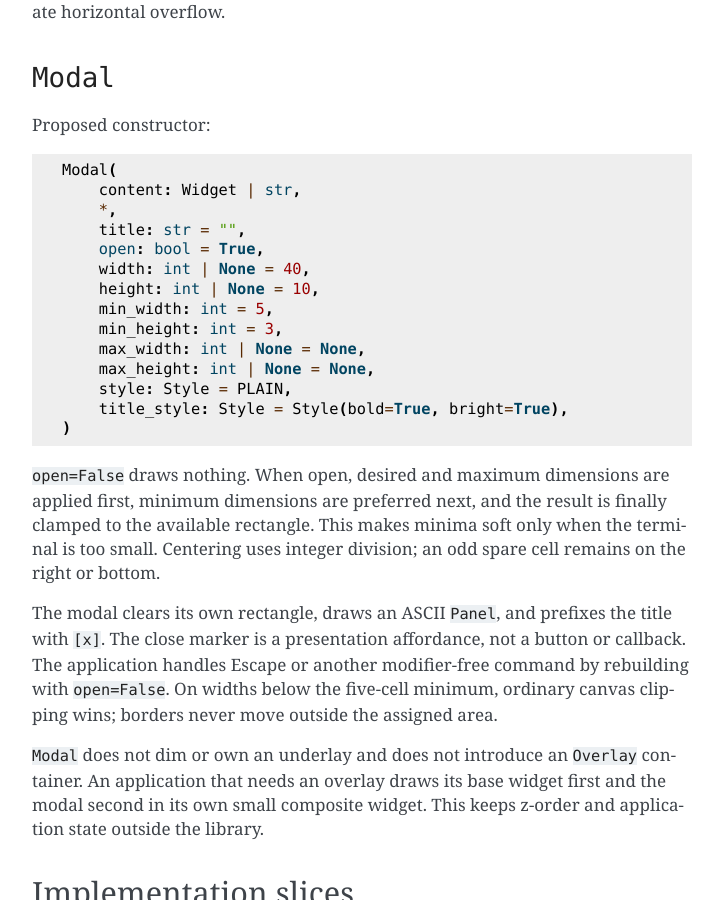
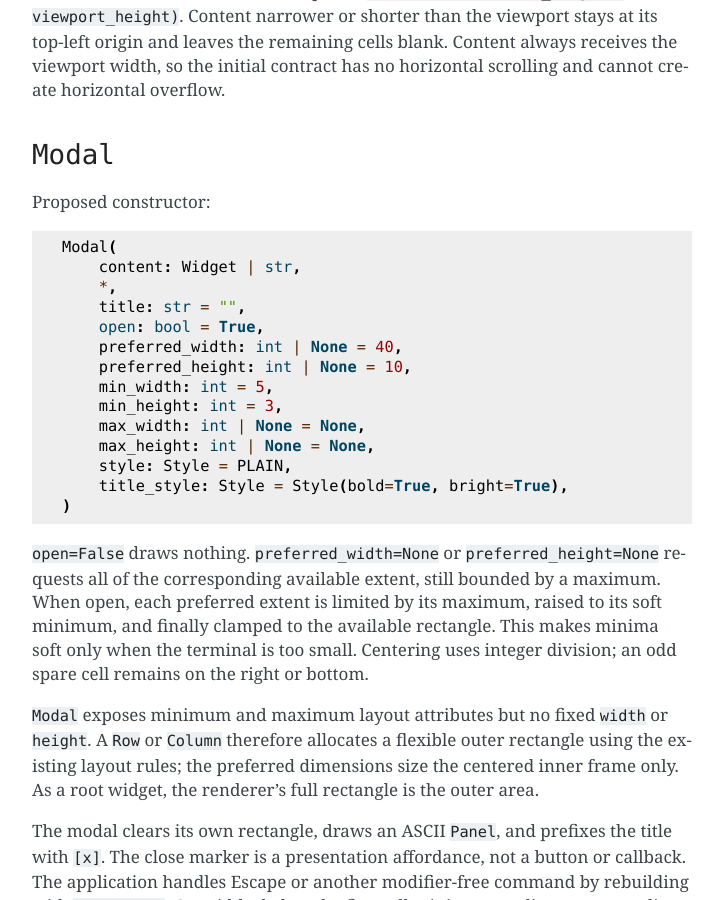
Before and after one commit to TheBitPoets/thebitlab-tui, a Sphinx documentation site: the page built from docs/architecture/phase-2-contracts.rst, in a window 1280 px wide and 900 px high, scrolled down 4618 px. Shown: the whole window, without its empty margins (388-1111 px from the left). Built offline with Sphinx 7.4.7, drawn with Linux system fonts in a browser that asks for light colours; some of the changed text lies outside the part shown.

Commit message:
docs: separate modal preferred size

```diff
--- a/docs/architecture/phase-2-contracts.rst
+++ b/docs/architecture/phase-2-contracts.rst
@@ -42,13 +42,16 @@ Shared size and validation rules
 New widgets use the existing ``width``, ``height``, ``min_width``, ``min_height``, ``max_width``,
 and ``max_height`` attributes where they participate in ``Row`` or ``Column`` allocation. Minimum
 sizes remain soft when the terminal cannot fit them. Fixed sizes continue to use the current layout
-rules. Phase 2 does not introduce a shared size-hints base class.
+rules. ``Modal`` is the exception: it deliberately omits fixed ``width`` and ``height`` attributes
+so a layout can assign a flexible outer rectangle, then uses distinct preferred dimensions for the
+centered inner frame. Phase 2 does not introduce a shared size-hints base class.
 
 Widget-specific enum-like inputs use documented strings and raise ``ValueError`` for unknown
 values. Negative offsets, content extents, or explicit dimensions raise ``ValueError``. Offsets
 larger than the current content are safe: drawing clamps an effective offset without modifying the
-public field. Text is normalized through ``Canvas.write``, which removes existing ANSI sequences
-and replaces embedded newlines on a single rendered row.
+public field. A maximum smaller than its corresponding minimum raises ``ValueError``. Text is
+normalized through ``Canvas.write``, which removes existing ANSI sequences and replaces embedded
+newlines on a single rendered row.
 
 ``Canvas.blit``
 ---------------
@@ -213,8 +216,8 @@ Proposed constructor:
        *,
        title: str = "",
        open: bool = True,
-       width: int | None = 40,
-       height: int | None = 10,
+       preferred_width: int | None = 40,
+       preferred_height: int | None = 10,
        min_width: int = 5,
        min_height: int = 3,
        max_width: int | None = None,
@@ -223,10 +226,16 @@ Proposed constructor:
        title_style: Style = Style(bold=True, bright=True),
    )
 
-``open=False`` draws nothing. When open, desired and maximum dimensions are applied first, minimum
-dimensions are preferred next, and the result is finally clamped to the available rectangle. This
-makes minima soft only when the terminal is too small. Centering uses integer division; an odd spare
-cell remains on the right or bottom.
+``open=False`` draws nothing. ``preferred_width=None`` or ``preferred_height=None`` requests all of
+the corresponding available extent, still bounded by a maximum. When open, each preferred extent
+is limited by its maximum, raised to its soft minimum, and finally clamped to the available
+rectangle. This makes minima soft only when the terminal is too small. Centering uses integer
+division; an odd spare cell remains on the right or bottom.
+
+``Modal`` exposes minimum and maximum layout attributes but no fixed ``width`` or ``height``. A
+``Row`` or ``Column`` therefore allocates a flexible outer rectangle using the existing layout
+rules; the preferred dimensions size the centered inner frame only. As a root widget, the renderer's
+full rectangle is the outer area.
 
 The modal clears its own rectangle, draws an ASCII ``Panel``, and prefixes the title with ``[x]``.
 The close marker is a presentation affordance, not a button or callback. The application handles
@@ -261,6 +270,7 @@ Implementation pull requests must cover:
 - active items both inside and outside the requested viewport;
 - source and destination clipping plus style preservation for ``Canvas.blit``;
 - modal centering for odd/even spare space and no writes outside its rectangle;
+- flexible ``Row``/``Column`` modal allocation independently from preferred inner-frame sizing;
 - Windows/Linux Python 3.11-3.13 CI, compileall, Sphinx warning-as-error, and manual examples.
 
 Rejected alternatives
```
